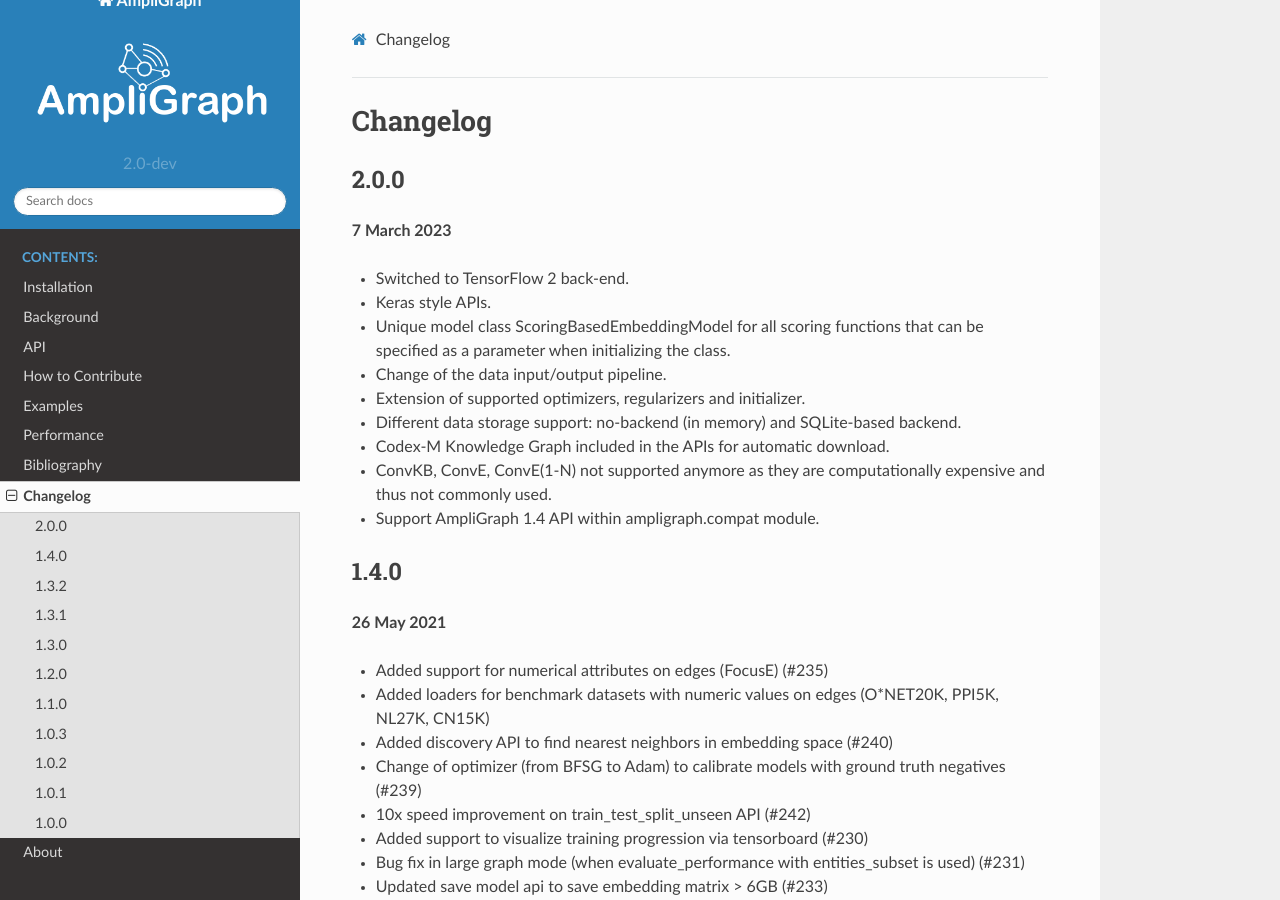
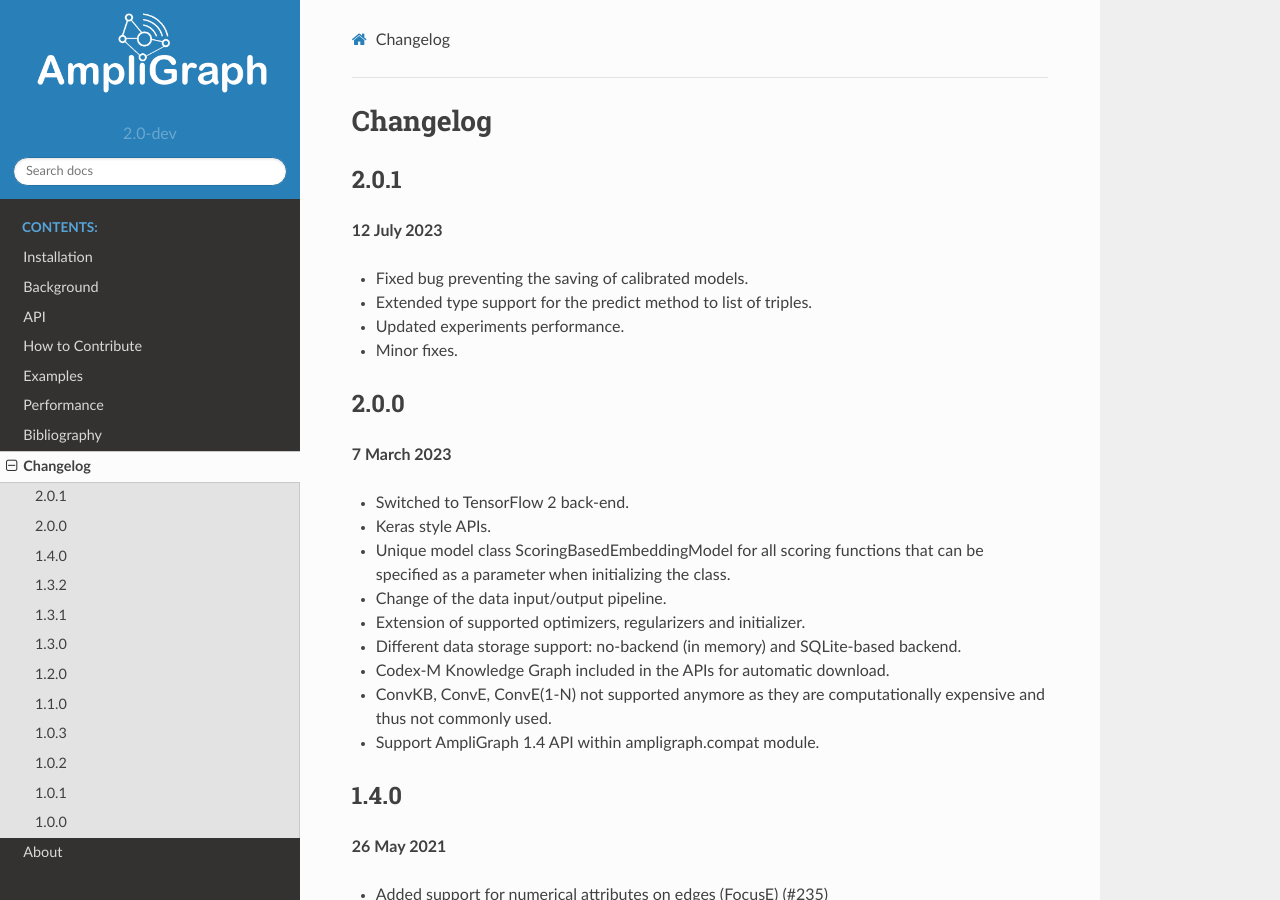
Before and after one commit to Accenture/AmpliGraph, a Sphinx documentation site: the page built from docs/changelog.md, in a window 1280 px wide and 900 px high. Built offline with Sphinx 7.4.7 and the Read the Docs theme 2.0.0, drawn with Linux system fonts in a browser that asks for light colours; the version number is read from the project's files by our own code.

Commit message:
updated changelog for version 2.0.1

```diff
--- a/docs/changelog.md
+++ b/docs/changelog.md
@@ -1,4 +1,12 @@
 # Changelog
+
+## 2.0.1
+**12 July 2023**
+- Fixed bug preventing the saving of calibrated models.
+- Extended type support for the predict method to list of triples.
+- Updated experiments performance.
+- Minor fixes.
+
 
 ## 2.0.0
 **7 March 2023**
```
